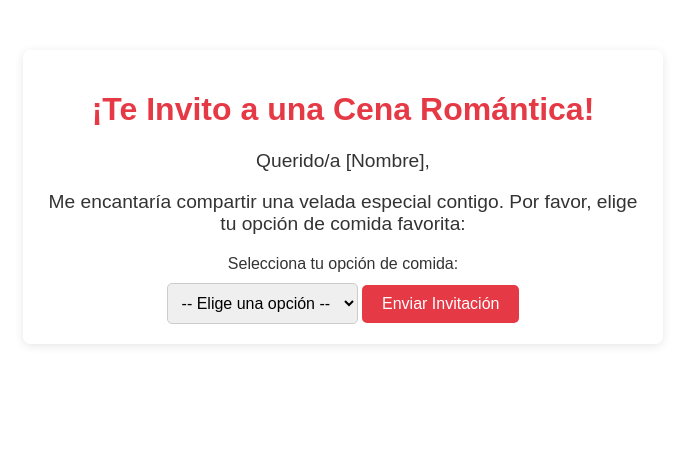
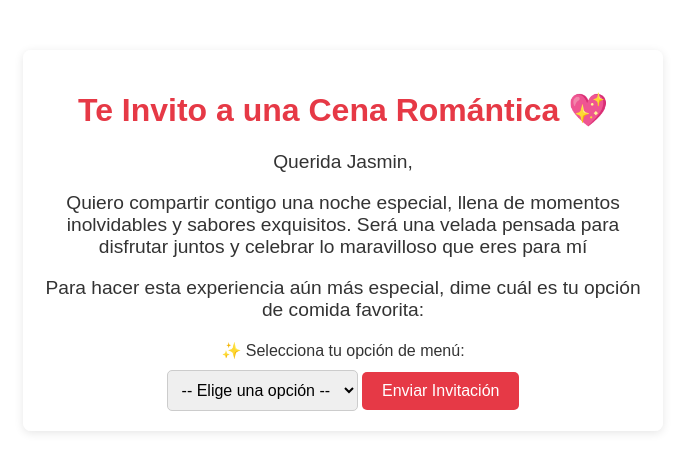
Before and after one commit to croos110297/miotramitad, a plain HTML site: page index.html in a window 1280 px wide. Shown: the whole page, without its empty margins (297-982 px from the left). Drawn offline with Linux system fonts and the light colour scheme.

Commit message:
Update index.html

```diff
--- a/index.html
+++ b/index.html
@@ -8,12 +8,13 @@
 </head>
 <body>
     <div class="container">
-        <h1>¡Te Invito a una Cena Romántica!</h1>
-        <p>Querido/a [Nombre],</p>
-        <p>Me encantaría compartir una velada especial contigo. Por favor, elige tu opción de comida favorita:</p>
+        <h1>Te Invito a una Cena Romántica 💖</h1>
+        <p>Querida Jasmin,</p>
+        <p>Quiero compartir contigo una noche especial, llena de momentos inolvidables y sabores exquisitos. Será una velada pensada para disfrutar juntos y celebrar lo maravilloso que eres para mí</p>
+        <p>Para hacer esta experiencia aún más especial, dime cuál es tu opción de comida favorita:</p>
 
         <form id="dinner-invitation">
-            <label for="food-option">Selecciona tu opción de comida:</label>
+            <label for="food-option">✨ Selecciona tu opción de menú:</label>
             <select id="food-option" name="food-option" required>
                 <option value="" disabled selected>-- Elige una opción --</option>
                 <option value="pasta">Pasta</option>
```
